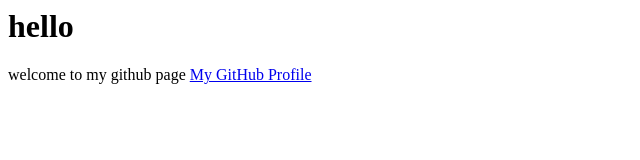
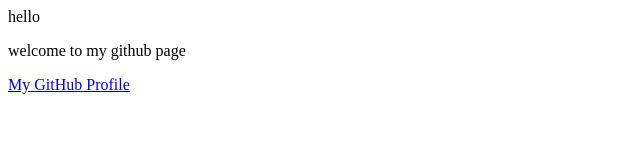
Before and after one commit to papipapenio/papipapenio.github.io, a plain HTML site: page index.html in a window 1280 px wide. Shown: the whole page, without its empty margins (0-640 px from the left). Drawn offline with Linux system fonts and the light colour scheme.

Commit message:
Update index.html

```diff
--- a/index.html
+++ b/index.html
@@ -4,9 +4,9 @@
 
   </head>
   <body>
-    <h1> hello </h1>
+    <h> hello </h>
 
-    <p1> welcome to my github page</p1>
+    <p> welcome to my github page</p>
 
     <a href=https://github.com/papipapenio>My GitHub Profile</a>
   </body>
```
